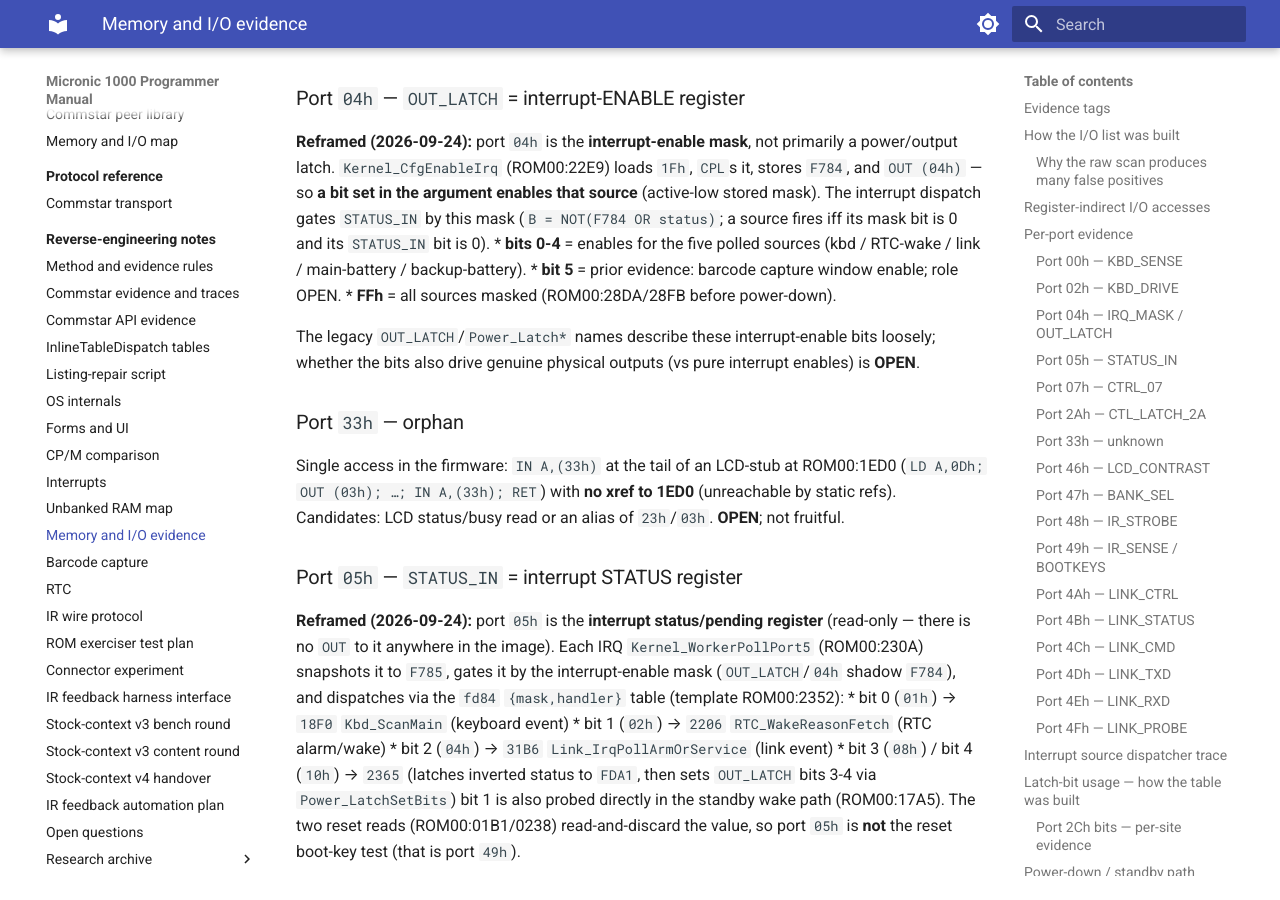
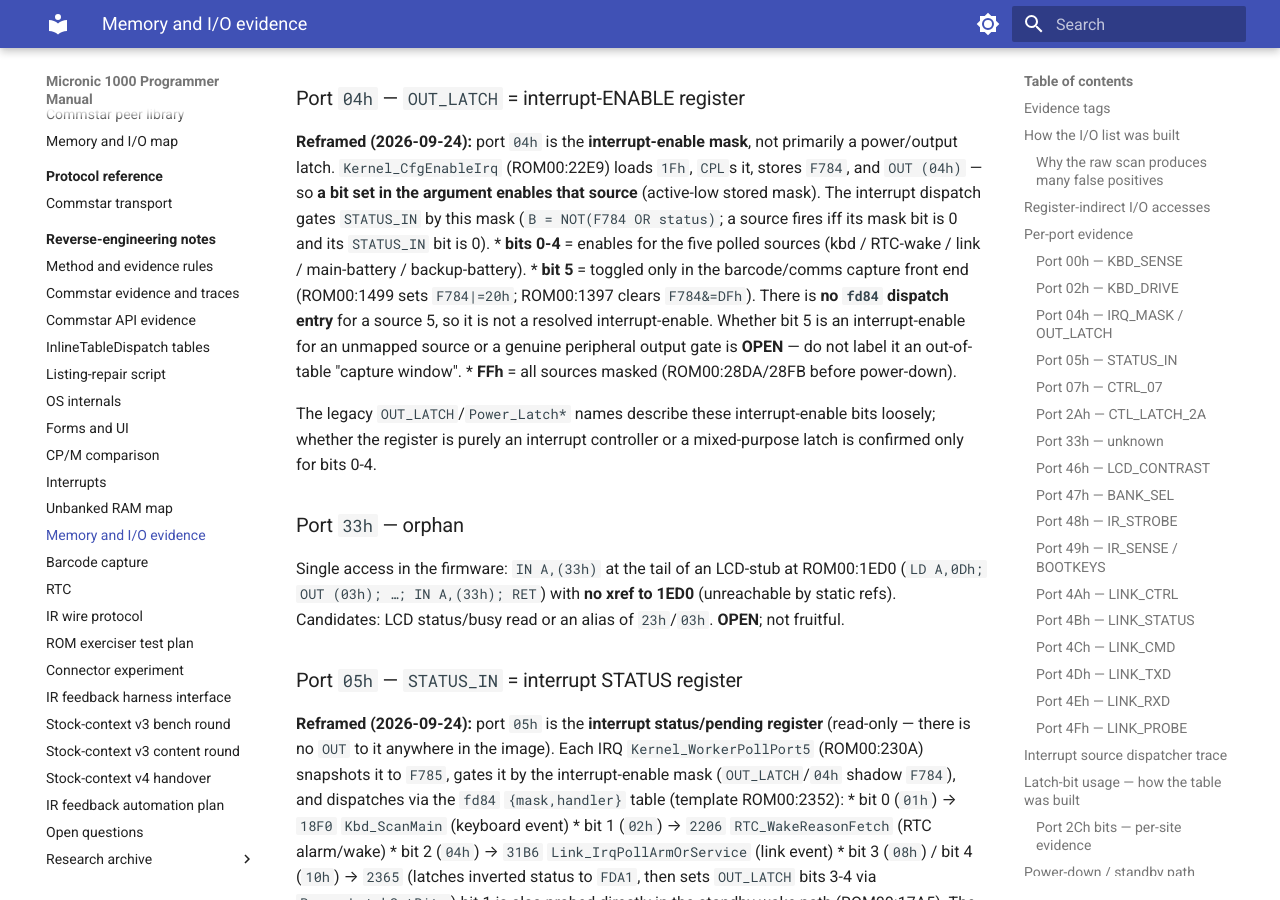
Before and after one commit to philpem/micronic1000, an MkDocs documentation site: the page built from doc/re-notes/memory-and-io-evidence.md, in a window 1280 px wide and 900 px high, scrolled down 10512 px. Built offline with MkDocs 1.6.1 and Material for MkDocs 9.7.7, drawn with Linux system fonts in a browser that asks for light colours.

Commit message:
docs: re-grade port 04h bit5 - drop unsourced 'capture window' label
bit5 is toggled only in the barcode/comms capture front end (1499 set /
1397 clear) and has no fd84 dispatch entry, so it is not a resolved
interrupt-enable. Whether it is an enable for an unmapped source or a
genuine output gate is OPEN. Confirmed interrupt-enable semantics cover
bits 0-4 only.

```diff
--- a/doc/re-notes/memory-and-io-evidence.md
+++ b/doc/re-notes/memory-and-io-evidence.md
@@ -428,12 +428,18 @@ status)`; a source fires iff its mask bit is 0 and its `STATUS_IN` bit
 is 0).
 * **bits 0-4** = enables for the five polled sources (kbd / RTC-wake /
   link / main-battery / backup-battery).
-* **bit 5** = prior evidence: barcode capture window enable; role OPEN.
+* **bit 5** = toggled only in the barcode/comms capture front end
+  (ROM00:1499 sets `F784|=20h`; ROM00:1397 clears `F784&=DFh`). There is
+  **no `fd84` dispatch entry** for a source 5, so it is not a resolved
+  interrupt-enable. Whether bit 5 is an interrupt-enable for an unmapped
+  source or a genuine peripheral output gate is **OPEN** — do not label
+  it an out-of-table "capture window".
 * **FFh** = all sources masked (ROM00:28DA/28FB before power-down).
 
 The legacy `OUT_LATCH`/`Power_Latch*` names describe these
-interrupt-enable bits loosely; whether the bits also drive genuine
-physical outputs (vs pure interrupt enables) is **OPEN**.
+interrupt-enable bits loosely; whether the register is purely an
+interrupt controller or a mixed-purpose latch is confirmed only for
+bits 0-4.
 
 ### Port `33h` — orphan
 
```
